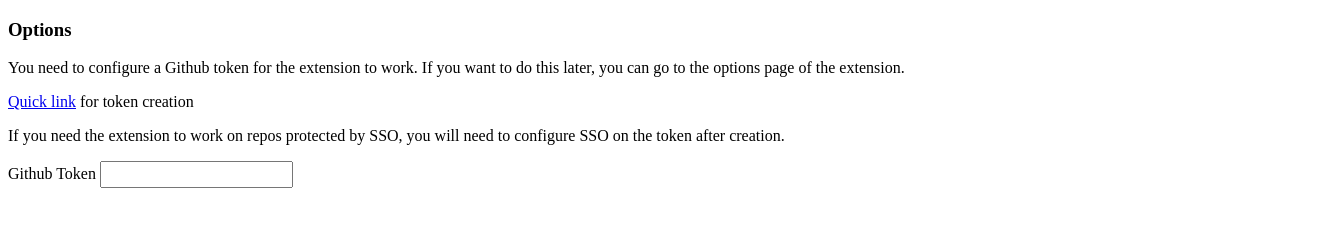
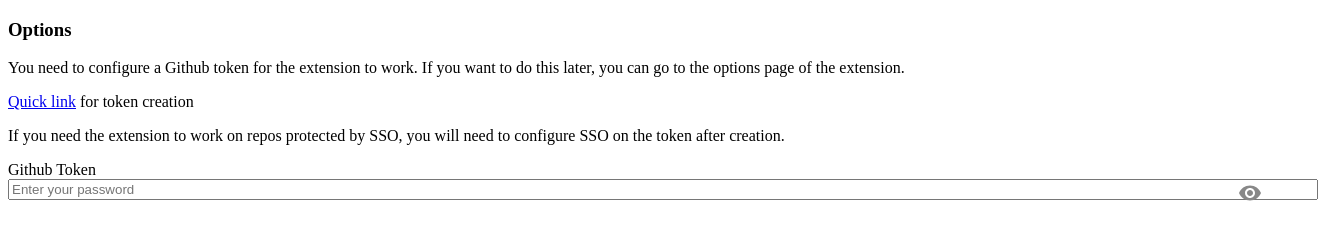
Before and after one commit to BenMatase/chainlink-extension, a website built with Parcel: page source/options.html in a window 1280 px wide. Shown: the whole page, 1318 px wide, since content can reach past the window. Built offline with nearby package versions, Linux system fonts and the light colour scheme; what webext-options-sync would draw is missing.

Commit message:
Added hide button for token

```diff
--- a/package.json
+++ b/package.json
@@ -51,6 +51,7 @@
 		"stylelint": "^16.6.1",
 		"stylelint-config-prettier": "^9.0.5",
 		"stylelint-config-xo": "^1.0.2",
+		"svgo": "^3.3.2",
 		"typescript": "^5.4.2",
 		"webextension-manifest": "^1.0.0",
 		"xo": "^0.59.3"
--- a/source/options.css
+++ b/source/options.css
@@ -64,3 +64,35 @@
 		display: block;
 	}
 }
+
+.text-inputs {
+    position: relative; /* Important for absolute positioning of child elements */
+}
+
+.token-input {
+    position: relative;
+    display: block; /* Ensures the label takes full width */
+    width: 100%;
+}
+
+.password-input {
+    width: 100%; /* Full width of the parent */
+    padding-right: 40px; /* Space for the eye icon */
+}
+
+.toggle-visibility {
+    position: absolute;
+    right: 10px; /* Adjust distance from right edge */
+    top: 50%; /* Center vertically */
+    transform: translateY(0%); /* Precise vertical centering */
+    background: none;
+    border: none;
+    cursor: pointer;
+    padding: 0;
+}
+
+.eye-icon {
+    width: 24px;
+    height: 24px;
+    fill: #888; /* Soft gray color */
+}
--- a/source/options.html
+++ b/source/options.html
@@ -18,7 +18,26 @@
 	<div class="text-inputs">
 		<label class="token-input">
 			<span>Github Token</span>
-			<input type="text" name="token">
+			<input
+				type="password"
+				name="token"
+				id="passwordInput"
+				class="password-input"
+				placeholder="Enter your password"
+        	>
+			<button
+				type="button"
+				class="toggle-visibility"
+				id="toggleVisibility"
+			>
+				<svg
+					xmlns="http://www.w3.org/2000/svg"
+					viewBox="0 0 24 24"
+					class="eye-icon"
+				>
+					<path d="M12 4.5C7 4.5 2.73 7.61 1 12c1.73 4.39 6 7.5 11 7.5s9.27-3.11 11-7.5c-1.73-4.39-6-7.5-11-7.5zM12 17c-2.76 0-5-2.24-5-5s2.24-5 5-5 5 2.24 5 5-2.24 5-5 5zm0-8c-1.66 0-3 1.34-3 3s1.34 3 3 3 3-1.34 3-3-1.34-3-3-3z"/>
+				</svg>
+			</button>
 		</label>
 	</div>
 </form>
--- a/source/options.ts
+++ b/source/options.ts
@@ -7,6 +7,25 @@
 	await optionsStorage.syncForm('#options-form');
 }
 
+const passwordInput = document.querySelector('#passwordInput');
+const toggleVisibilityButton = document.querySelector('#toggleVisibility');
+
+// Add click event listener to the toggle button
+toggleVisibilityButton.addEventListener('mousedown', () => {
+	// Change input type to text when button is pressed
+	passwordInput.type = 'text';
+});
+
+toggleVisibilityButton.addEventListener('mouseup', () => {
+	// Change input type back to password when button is released
+	passwordInput.type = 'password';
+});
+
+// Also handle cases where mouse leaves the button
+toggleVisibilityButton.addEventListener('mouseleave', () => {
+	passwordInput.type = 'password';
+});
+
 init().catch((error: unknown) => {
 	console.error(error);
 });
```
Also changed, not shown: 1 other file.
